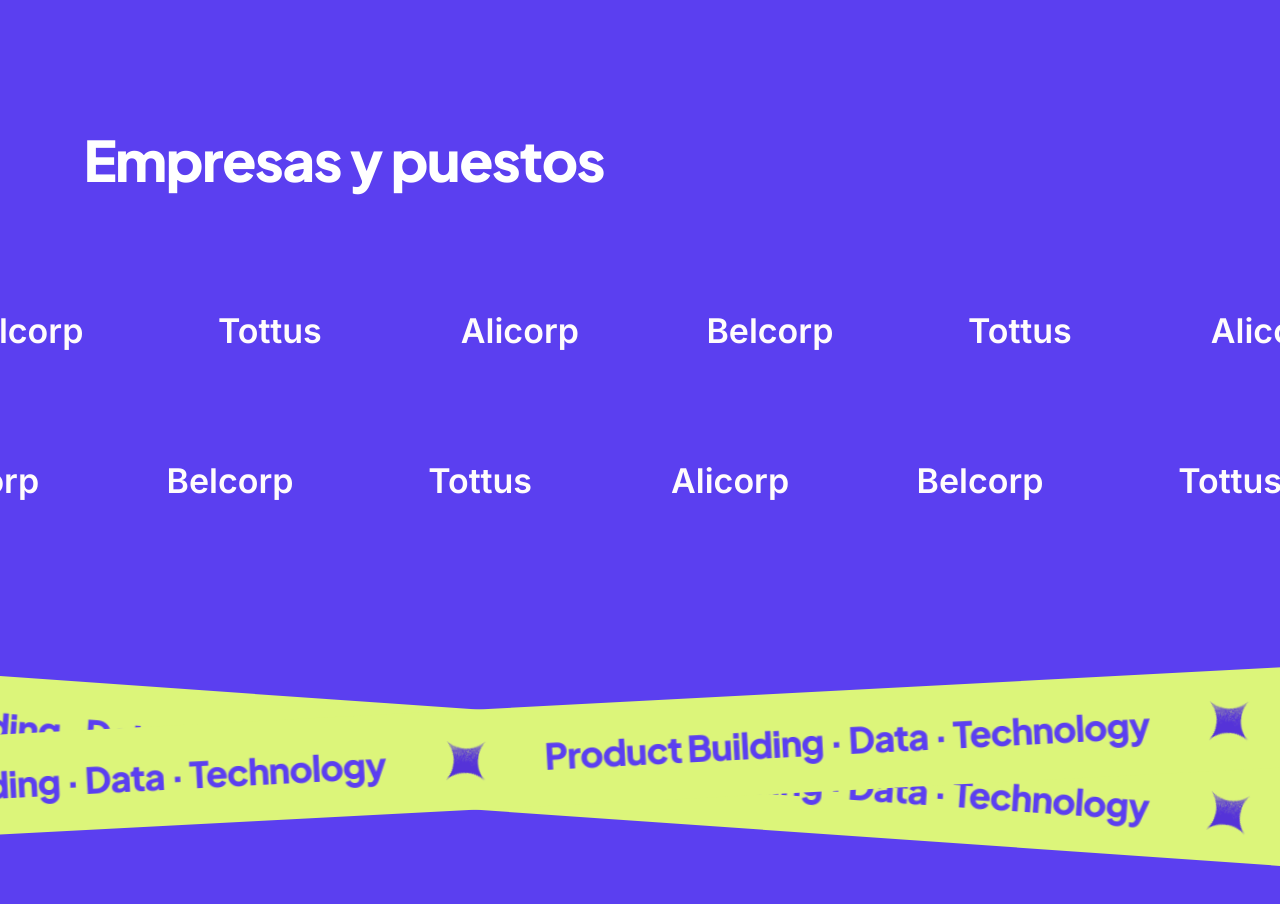
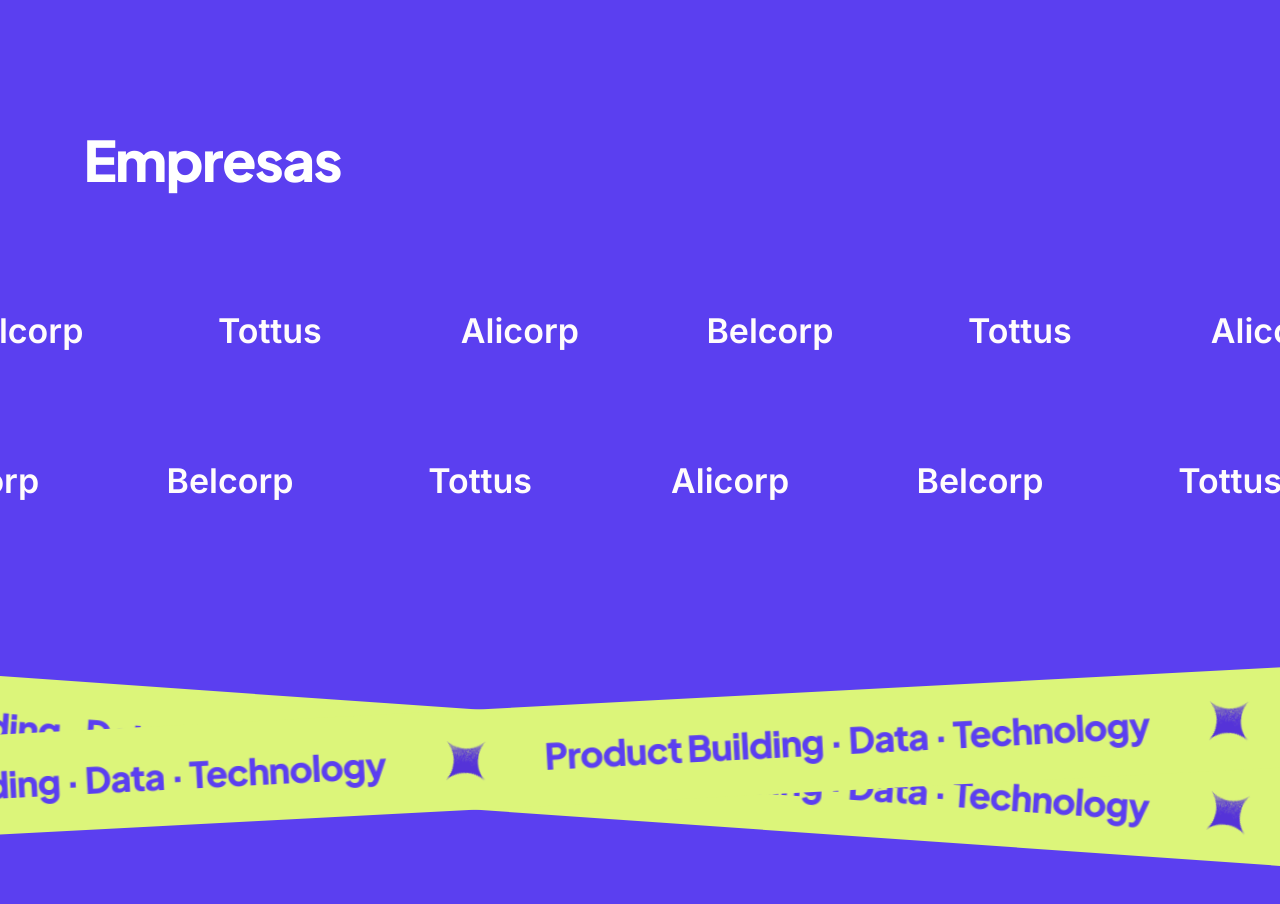
Before and after one commit to Sheicz/website-stefa, a plain HTML site: page index.html in a window 1280 px wide. Shown: the part 1584-2488 px from the top of the page. Drawn offline with Linux system fonts and the light colour scheme; a web font is replaced by a local one.

Commit message:
Título Empresas en lugar de Empresas y puestos
Co-Authored-By: Claude Opus 5.5 <noreply@anthropic.com>
Claude-Session: https://claude.ai/code/session_01A9YRRTjAFKaexUhGKcpayq

```diff
--- a/index.html
+++ b/index.html
@@ -163,7 +163,7 @@
     <section class="cs_focus_bg cs_white_color">
       <div class="cs_height_135 cs_height_lg_70"></div>
       <div class="container">
-        <h2 class="cs_white_color cs_font_70 cs_normal mb-0">Empresas y puestos</h2>
+        <h2 class="cs_white_color cs_font_70 cs_normal mb-0">Empresas</h2>
         <div class="cs_height_100 cs_height_lg_50"></div>
       </div>
       <div>
```
Also changed, not shown: sobre-mi.html (+1 -1 lines).
